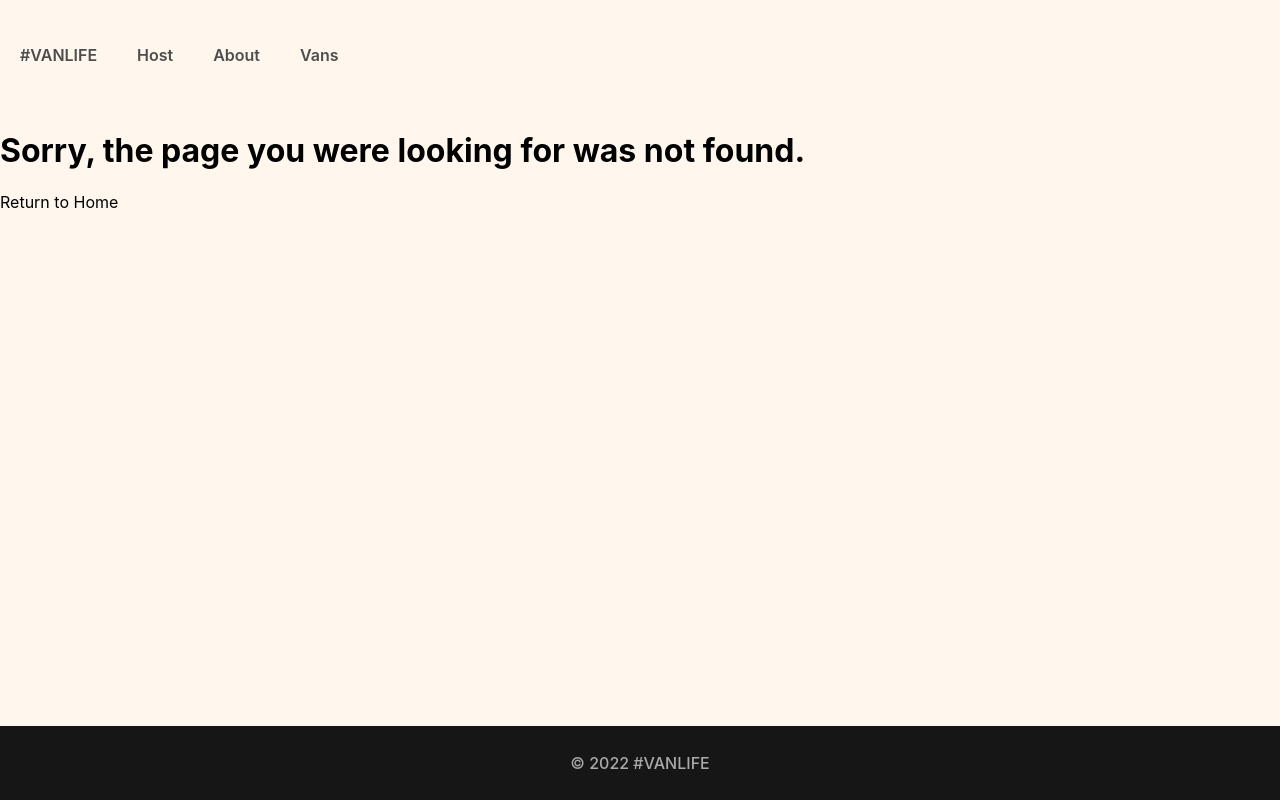
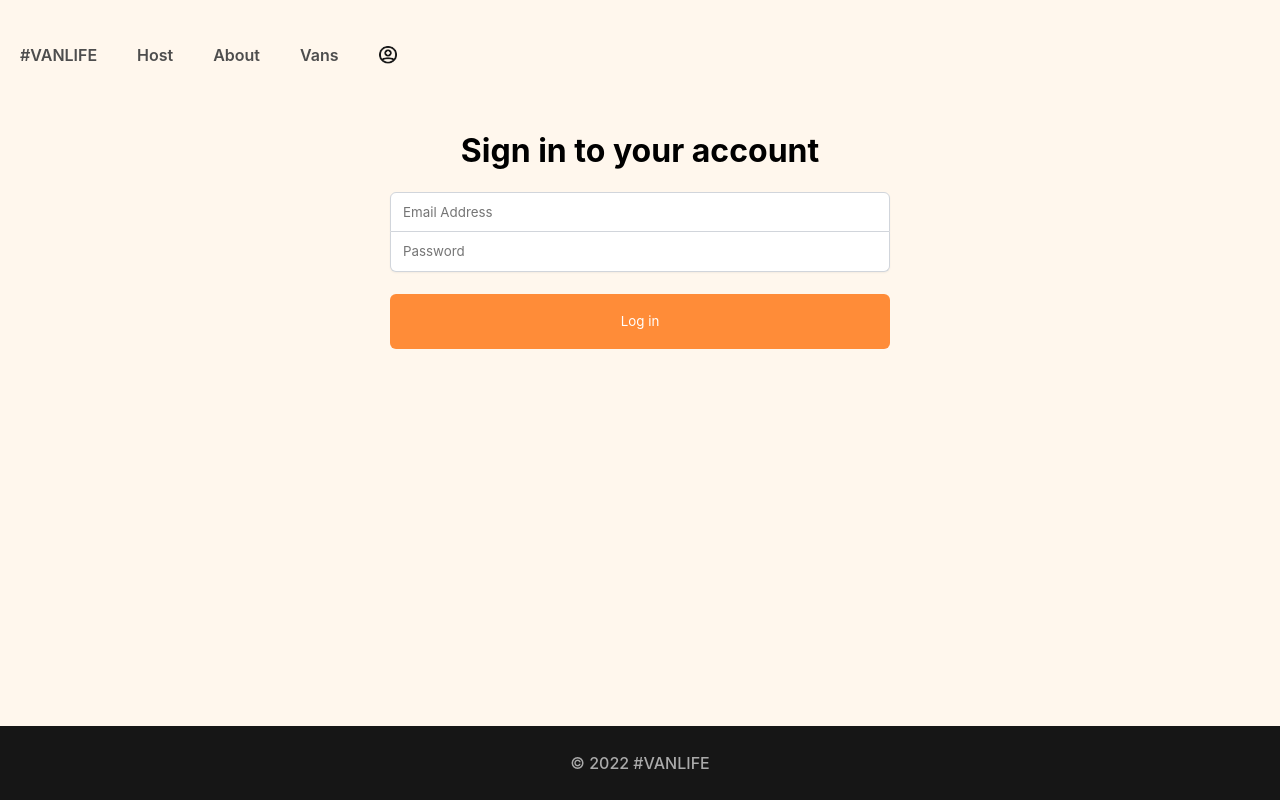
Before and after one commit to Priya-raja/van-life, a React (Create React App) app: page /login in a window 1280 px wide. Before the commit this address had no page. Built offline with nearby package versions, Linux system fonts and the light colour scheme; what miragejs would draw is missing.

Commit message:
added authentication

```diff
--- a/src/App.css
+++ b/src/App.css
@@ -56,6 +56,10 @@ header a:hover {
   text-decoration: underline;
 }
 
+nav {
+  display: flex;
+}
+
 main {
   margin-bottom: 84px;
 }
@@ -89,7 +93,6 @@ footer {
   display: block;
   color: black;
   text-decoration: none;
-  margin-top: 60px;
   margin-left: 26px;
 }
 
@@ -99,6 +102,16 @@ footer {
 
 .link-button:hover {
   transform: translate(1px, 1px);
+}
+
+header .login-icon {
+  height: 18px;
+  width: 18px;
+}
+
+header .login-link {
+  display: inline-flex;
+  align-items: center;
 }
 
 /*** HOME PAGE ***/
@@ -249,12 +262,6 @@ footer {
   background-color: #E17654;
 }
 
-.van-type.simple::selected{
-  background-color: #E17654;
-  color: white
-}
-
-
 .van-type.rugged:hover, .van-type.rugged.selected {
   background-color: #115E59;
 }
@@ -281,7 +288,7 @@ i[class*='van-type-'] {
 }
 
 .van-detail-container {
-  padding: 27px;
+  padding-inline: 27px;
 }
 
 .van-detail-container .back-button {
@@ -335,6 +342,7 @@ i[class*='van-type-'] {
 
 .host-nav {
   display: flex;
+  margin-bottom: 30px;
 }
 
 .host-nav a {
@@ -466,3 +474,63 @@ i[class*='van-type-'] {
   height: 100px;
   border-radius: 5px;
 }
+
+.not-found-container {
+  padding-inline: 26px;
+}
+
+.not-found-container .link-button {
+  width: 100%;
+  background-color: #161616;
+  color: white;
+}
+
+.login-container {
+  display: flex;
+  flex-direction: column;
+  align-items: center;
+  padding-inline: 27px;
+}
+
+.login-form {
+  display: flex;
+  flex-direction: column;
+  width: 100%;
+  max-width: 500px;
+}
+
+.login-form > input {
+  border: 1px solid rgba(209, 213, 219);
+  height: 40px;
+  text-indent: 10px;
+  font-family: "Inter", sans-serif;
+  box-shadow: 0px 1px 2px rgba(0, 0, 0, 0.05);
+  font-weight: 400;
+}
+
+.login-form > input:focus {
+  outline: none;
+}
+
+.login-form > input:first-of-type {
+  border-radius: 6px 6px 0px 0px;
+}
+
+.login-form > input:last-of-type {
+  border-radius: 0px 0px 6px 6px;
+  border-top: none;
+}
+
+.login-form > button {
+  background-color: #FF8C38;
+  border: none;
+  border-radius: 6px;
+  height: 55px;
+  margin-top: 22px;
+  color: white;
+  font-family: "Inter", sans-serif;
+}
+
+.login-first {
+  color: red;
+}
--- a/src/App.js
+++ b/src/App.js
@@ -3,8 +3,8 @@ import './App.css';
 import { BrowserRouter, Routes, Route, Link } from 'react-router-dom';
 import About from './pages/About';
 import Home from './pages/Home';
-import Vans from './Vans/Van';
-import VanDetail from './Vans/VanDetail';
+import Vans from './pages/Vans/Van';
+import VanDetail from './pages/Vans/VanDetail';
 import Layout from './components/Layout';
 import HostLayout from './components/HostLayout';
 import Income from './pages/Host/Income';
@@ -15,7 +15,9 @@ import HostVanDetails from './pages/Host/HostVanDetails';
 import HostVanInfo from './pages/Host/HostVanInfo';
 import HostVanPricing from './pages/Host/HostVanPricing';
 import HostVanPhotos from './pages/Host/HostVanPhotos';
+import Login from './pages/Login';
 import NotFoundPage from './NotFoundPage';
+import AuthRequired from "./components/AuthRequired"
 
 
 function App() {
@@ -27,7 +29,11 @@ function App() {
         <Route path="about" element={<About />}/>
         <Route path="vans" element={<Vans/>}/>
         <Route path="vans/:id" element={<VanDetail/>}/>
-
+        <Route
+            path="login"
+            element={<Login />}
+          />
+        <Route element={<AuthRequired/>}>
             <Route path="host" element={<HostLayout />}>
             <Route index element={<Dashboard />}/>
             <Route path="income" element={<Income />}/>
@@ -39,6 +45,8 @@ function App() {
                 </Route>
             <Route path="reviews" element={<Reviews />}/>
             </Route>
+        </Route>
+
        <Route path="*" element={<NotFoundPage/>}/>
       </Route>
 
--- a/src/api.js
+++ b/src/api.js
@@ -1,5 +1,44 @@
-export async function getVans(){
-    const res = await fetch("/api/vans")
-    const data = res.json()
+export async function getVans(id) {
+    const url = id ? `/api/vans/${id}` : "/api/vans"
+    const res = await fetch(url)
+    if (!res.ok) {
+        throw {
+            message: "Failed to fetch vans",
+            statusText: res.statusText,
+            status: res.status
+        }
+    }
+    const data = await res.json()
     return data.vans
 }
+
+export async function getHostVans(id) {
+    const url = id ? `/api/host/vans/${id}` : "/api/host/vans"
+    const res = await fetch(url)
+    if (!res.ok) {
+        throw {
+            message: "Failed to fetch vans",
+            statusText: res.statusText,
+            status: res.status
+        }
+    }
+    const data = await res.json()
+    return data.vans
+}
+
+export async function loginUser(creds) {
+    const res = await fetch("/api/login",
+        { method: "post", body: JSON.stringify(creds) }
+    )
+    const data = await res.json()
+
+    if (!res.ok) {
+        throw {
+            message: data.message,
+            statusText: res.statusText,
+            status: res.status
+        }
+    }
+
+    return data
+}
--- /dev/null
+++ b/src/components/AuthRequired.jsx
@@ -0,0 +1,13 @@
+import React from 'react'
+import {Navigate, Outlet} from 'react-router-dom'
+
+const AuthRequired = () => {
+    const authenticated = false
+
+    if (!authenticated) {
+        return <Navigate to="/login" />
+    }
+    return <Outlet />
+}
+
+export default AuthRequired
--- a/src/components/Header.jsx
+++ b/src/components/Header.jsx
@@ -1,5 +1,6 @@
 import React from 'react'
 import { Link, NavLink } from "react-router-dom"
+import imageUrl from "../assets/images/avatar-icon.png"
 
 export default function Header() {
 
@@ -31,6 +32,12 @@ export default function Header() {
                 >
                     Vans
                 </NavLink>
+                <Link to="login" className="login-link">
+                    <img
+                        src={imageUrl}
+                        className="login-icon"
+                    />
+                </Link>
         </nav>
       </header>
     )
--- a/src/pages/Host/HostVanDetails.jsx
+++ b/src/pages/Host/HostVanDetails.jsx
@@ -1,21 +1,41 @@
 import React,{useEffect,useState} from 'react'
 import { useParams, Link, NavLink, Outlet } from 'react-router-dom'
+import { getHostVans } from "../../api"
+
 
 const HostVanDetails = () => {
 
   const {id} = useParams()
   const [currentVan, setCurrentVan] = useState(null)
+  const [loading, setLoading] = React.useState(false)
+  const [error, setError] = React.useState(null)
 
   useEffect(() => {
-    fetch(`/api/host/vans/${id}`)
-    .then(res =>res.json())
-    .then(data=> setCurrentVan(data.vans))
-  },[])
+    async function loadVans() {
+      setLoading(true)
+      try {
+          const data = await getHostVans(id)
+          setCurrentVan(data)
+      } catch (err) {
+          setError(err)
+      } finally {
+          setLoading(false)
+      }
+  }
+
+  loadVans()
+}, [id])
+
+if (loading) {
+  return <h1>Loading...</h1>
+}
+
+if (error) {
+  return <h1>There was an error: {error.message}</h1>
+}
 
 
-  if(!currentVan){
-    return <h1>Loading... </h1>
-  }
+
 
   const activeStyles = {
         fontWeight: "bold",
--- /dev/null
+++ b/src/pages/Login.jsx
@@ -0,0 +1,55 @@
+import React,{useState} from 'react'
+import { useNavigate, useLocation } from "react-router-dom"
+import { loginUser } from "../api"
+
+const Login = () => {
+    const [loginFormData, setLoginFormData]  = useState({email:'',password:''})
+    const location = useLocation()
+    function handleSubmit(e) {
+        e.preventDefault()
+        loginUser(loginFormData)
+            .then(data => console.log(data))
+
+    }
+
+    const handleChange =(e) =>{
+     const {name,  value } = e.target
+     setLoginFormData(prev => ({
+        ...prev,
+        [name]:value
+     }))
+    }
+  return (
+    <div className="login-container">
+
+            {
+                location.state?.message &&
+                <h3 className="login-first">{location.state.message}</h3>
+            }
+            <h1>Sign in to your account</h1>
+        <form onSubmit={handleSubmit} className="login-form">
+
+            <input
+            type="email"
+            name="email"
+            onChange={handleChange}
+            placeholder="Email Address"
+            value={loginFormData.email}
+            />
+
+            <input
+            type="password"
+            name="password"
+            onChange={handleChange}
+            placeholder="Password"
+            value={loginFormData.password}
+            />
+
+            <button>Log in</button>
+        </form>
+
+    </div>
+  )
+}
+
+export default Login
--- a/src/Vans/Van.jsx
+++ b/src/pages/Vans/Van.jsx
@@ -1,20 +1,32 @@
 import { Server } from 'miragejs'
 import React from 'react'
 import { useState, useEffect } from 'react'
-import '../server.js'
+import '../../server.js'
 import { Link, useSearchParams } from 'react-router-dom'
+import { getVans } from "../../api"
 
 const Vans = () => {
 
     const [searchParams, setSearchParams] = useSearchParams()
     const [vans, setVans] = useState([])
-
+    const [loading, setLoading] = React.useState(false)
+    const [error, setError] = React.useState(null)
     const typeFilter = searchParams.get("type")
 
     useEffect(() => {
-        fetch("/api/vans")
-            .then(res => res.json())
-            .then(data => setVans(data.vans))
+        async function loadVans() {
+            setLoading(true)
+            try {
+                const data = await getVans()
+                setVans(data)
+            } catch (err) {
+                setError(err)
+            } finally {
+                setLoading(false)
+            }
+        }
+
+        loadVans()
     }, [])
 
     const displayedVans = typeFilter ?
@@ -63,6 +75,13 @@ const Vans = () => {
     </div>
     ))
 
+    if (loading) {
+        return <h1>Loading...</h1>
+    }
+
+    if (error) {
+        return <h1>There was an error: {error.message}</h1>
+    }
 
 
     return (
--- a/src/Vans/VanDetail.jsx
+++ b/src/pages/Vans/VanDetail.jsx
@@ -1,19 +1,38 @@
 import React from "react"
 import { useParams, useLocation, Link } from "react-router-dom"
-import '../server.js'
+import '../../server.js'
+import { getVans } from "../../api"
 
 export default function VanDetail() {
-    const params = useParams()
+    const [loading, setLoading] = React.useState(false)
+    const [error, setError] = React.useState(null)
+    const [van, setVan] = React.useState(null)
+    const {id} = useParams()
     const location = useLocation()
-    const [van, setVan] = React.useState(null)
 
-    console.log(location)
 
     React.useEffect(() => {
-        fetch(`/api/vans/${params.id}`)
-            .then(res => res.json())
-            .then(data => setVan(data.vans))
-    }, [params.id])
+        async function loadVans() {
+            setLoading(true)
+            try {
+                const data = await getVans(id)
+                setVan(data)
+            } catch (err) {
+                setError(err)
+            } finally {
+                setLoading(false)
+            }
+        }
+        loadVans()
+    }, [id])
+
+    if (loading) {
+        return <h1>Loading...</h1>
+    }
+
+    if (error) {
+        return <h1>There was an error: {error.message}</h1>
+    }
 
     const search = location.state?.search || ""
     const type = location.state?.type || "all"
@@ -27,7 +46,7 @@ export default function VanDetail() {
                 className="back-button"
             >&larr; <span>Back to {type} vans</span></Link>
 
-            {van ? (
+            {van && (
                 <div className="van-detail">
                     <img src={van.imageUrl} />
                     <i className={`van-type ${van.type} selected`}>{van.type}</i>
@@ -36,7 +55,7 @@ export default function VanDetail() {
                     <p>{van.description}</p>
                     <button className="link-button">Rent this van</button>
                 </div>
-            ) : <h2>Loading...</h2>}
+            ) }
         </div>
 
     )
--- a/src/server.js
+++ b/src/server.js
@@ -1,9 +1,10 @@
-import { createServer, Model } from "miragejs"
+import { createServer, Model, Response } from "miragejs"
 
 
 createServer({
     models: {
         vans: Model,
+        users: Model
     },
 
     seeds(server) {
@@ -13,13 +14,17 @@ createServer({
         server.create("van", { id: "4", name: "Dreamfinder", price: 65, description: "Dreamfinder is the perfect van to travel in and experience. With a ceiling height of 2.1m, you can stand up in this van and there is great head room. The floor is a beautiful glass-reinforced plastic (GRP) which is easy to clean and very hard wearing. A large rear window and large side windows make it really light inside and keep it well ventilated.", imageUrl: "https://assets.scrimba.com/advanced-react/react-router/dreamfinder.png", type: "simple", hostId: "789" })
         server.create("van", { id: "5", name: "The Cruiser", price: 120, description: "The Cruiser is a van for those who love to travel in comfort and luxury. With its many windows, spacious interior and ample storage space, the Cruiser offers a beautiful view wherever you go.", imageUrl: "https://assets.scrimba.com/advanced-react/react-router/the-cruiser.png", type: "luxury", hostId: "789" })
         server.create("van", { id: "6", name: "Green Wonder", price: 70, description: "With this van, you can take your travel life to the next level. The Green Wonder is a sustainable vehicle that's perfect for people who are looking for a stylish, eco-friendly mode of transport that can go anywhere.", imageUrl: "https://assets.scrimba.com/advanced-react/react-router/green-wonder.png", type: "rugged", hostId: "123" })
+
+        server.create("user", { id: "123", email: "b@b.com", password: "p123", name: "Bob" })
     },
 
     routes() {
         this.namespace = "api"
         this.logging = false
+        // this.timing = 2000  // => mock a 2 second delay in server response
 
         this.get("/vans", (schema, request) => {
+            // return new Response(400, {}, {error: "Error fetching data"})
             return schema.vans.all()
         })
 
@@ -38,5 +43,23 @@ createServer({
             const id = request.params.id
             return schema.vans.findBy({ id, hostId: "123" })
         })
+
+        this.post("/login", (schema, request) => {
+            const { email, password } = JSON.parse(request.requestBody)
+            // ⚠️ This is an extremely naive version of authentication. Please don't
+            // do this in the real world, and never save raw text passwords
+            // in your database 😅
+            const foundUser = schema.users.findBy({ email, password })
+            if (!foundUser) {
+                return new Response(401, {}, { message: "No user with those credentials found!" })
+            }
+
+            // At the very least, don't send the password back to the client 😅
+            foundUser.password = undefined
+            return {
+                user: foundUser,
+                token: "Enjoy your pizza, here's your tokens."
+            }
+        })
     }
 })
```
Also changed, not shown: src/assets/images/avatar-icon.png (added). Lines whose indentation alone changed are shown as unchanged.
